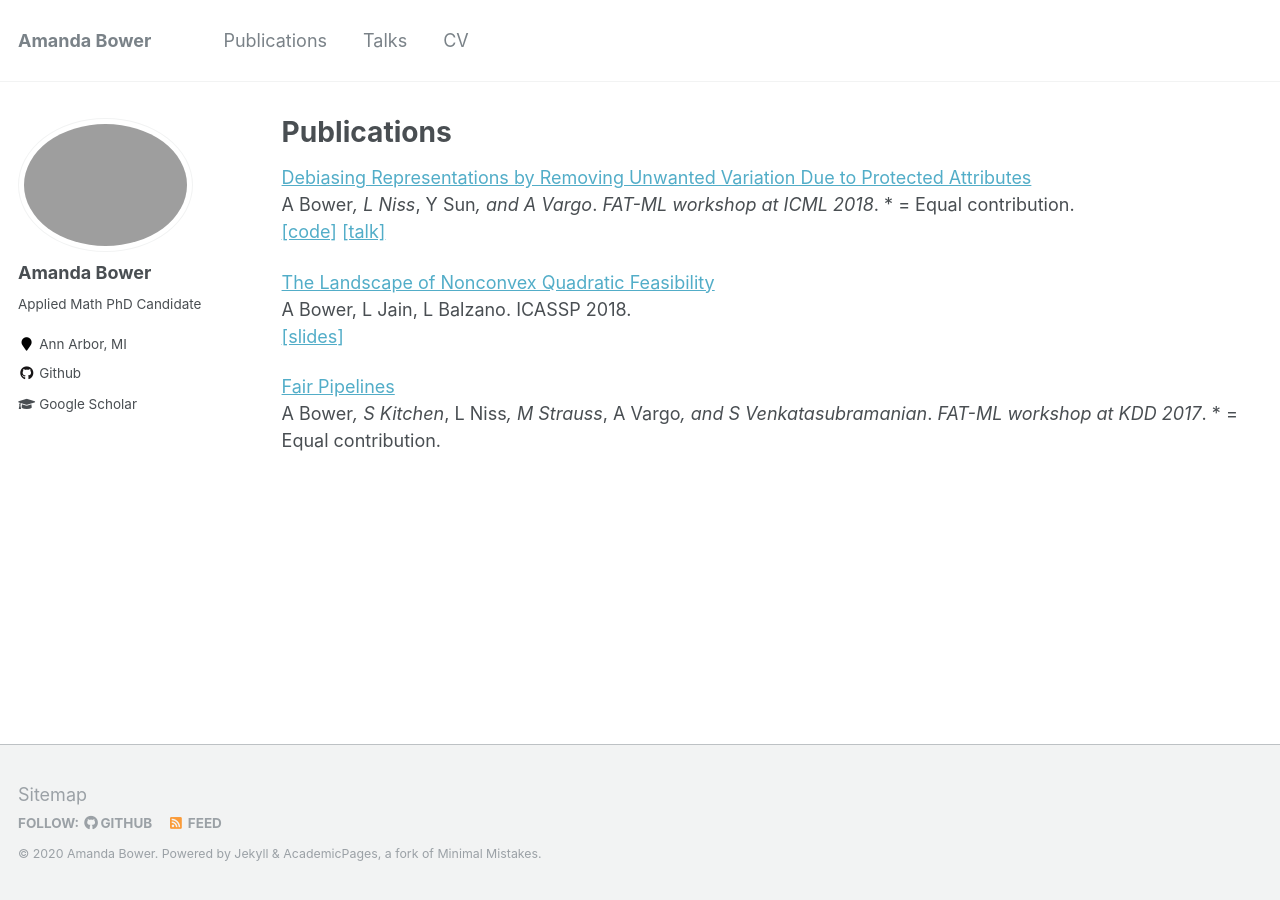
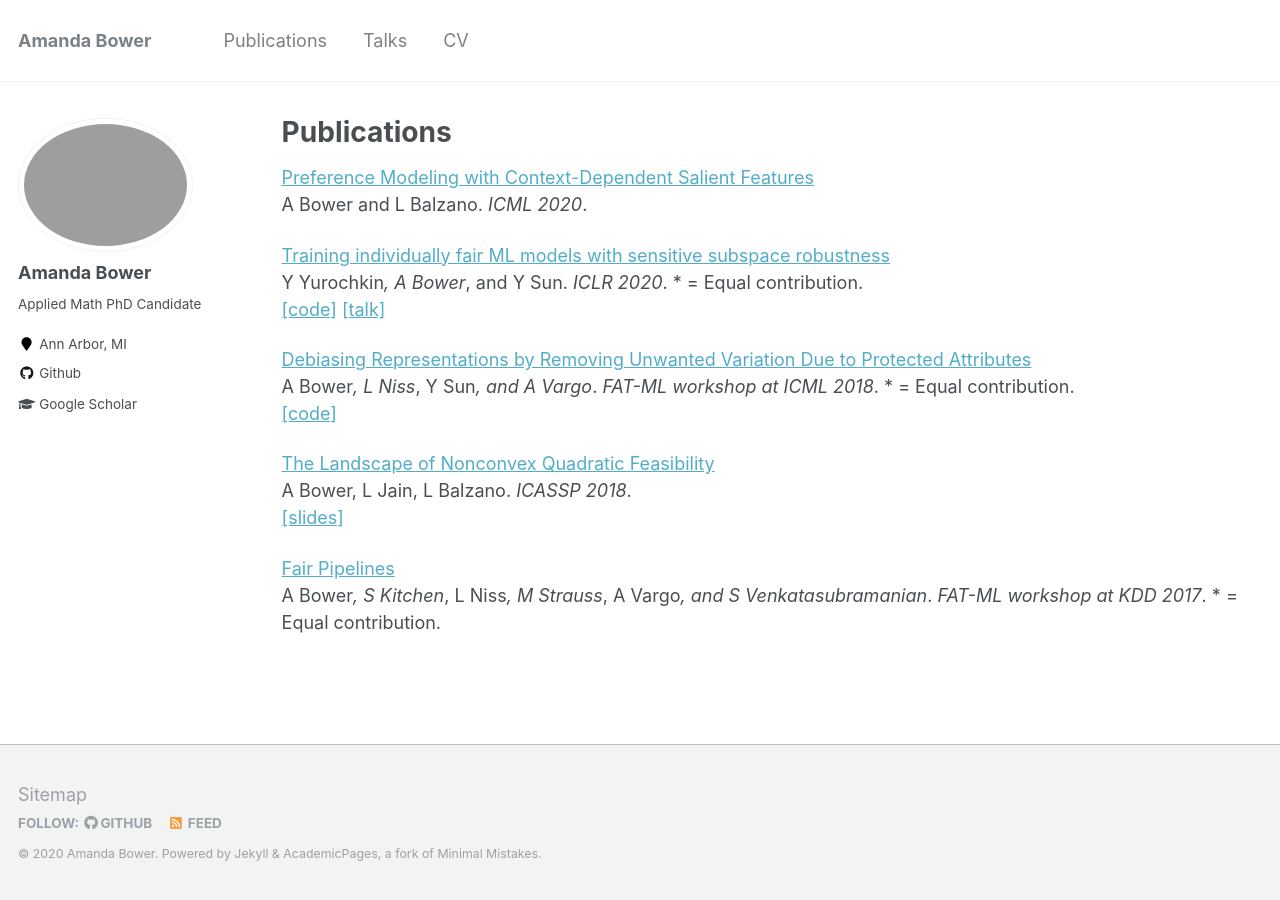
Before and after one commit to Amandarg/amandarg.github.io, a Jekyll site: the page built from _pages/publications.md, in a window 1280 px wide. Built offline with Jekyll 4.4.1, drawn with Linux system fonts in a browser that asks for light colours.

Commit message:
Update publications.md

```diff
--- a/_pages/publications.md
+++ b/_pages/publications.md
@@ -4,13 +4,19 @@ title: "Publications"
 permalink: /publications/
 author_profile: true
 ---
+[Preference Modeling with Context-Dependent Salient Features](https://arxiv.org/abs/2002.09615)
+A Bower and L Balzano. *ICML 2020*.
+
+[Training individually fair ML models with sensitive subspace robustness](https://openreview.net/forum?id=B1gdkxHFDH)
+Y Yurochkin*, A Bower*, and Y Sun.  *ICLR 2020*. * = Equal contribution.
+[[code]](https://github.com/IBM/sensitive-subspace-robustness) [[talk]](https://iclr.cc/virtual/poster_B1gdkxHFDH.html)
 
 [Debiasing Representations by Removing Unwanted Variation Due to Protected Attributes](https://arxiv.org/pdf/1807.00461.pdf)
 A Bower*, L Niss*, Y Sun*, and A Vargo*.  *FAT-ML workshop at ICML 2018*. * = Equal contribution.
-[[code]](https://github.com/Amandarg/debias) [[talk]](https://iclr.cc/virtual/poster_B1gdkxHFDH.html)
+[[code]](https://github.com/Amandarg/debias)
 
 [The Landscape of Nonconvex Quadratic Feasibility](https://ieeexplore.ieee.org/document/8461868)
-A Bower, L Jain, L Balzano. ICASSP 2018.
+A Bower, L Jain, L Balzano. *ICASSP 2018*.
 [[slides]](https://sigport.org/documents/landscape-non-convex-quadratic-feasibility)
 
 [Fair Pipelines](https://arxiv.org/pdf/1707.00391.pdf)
```
